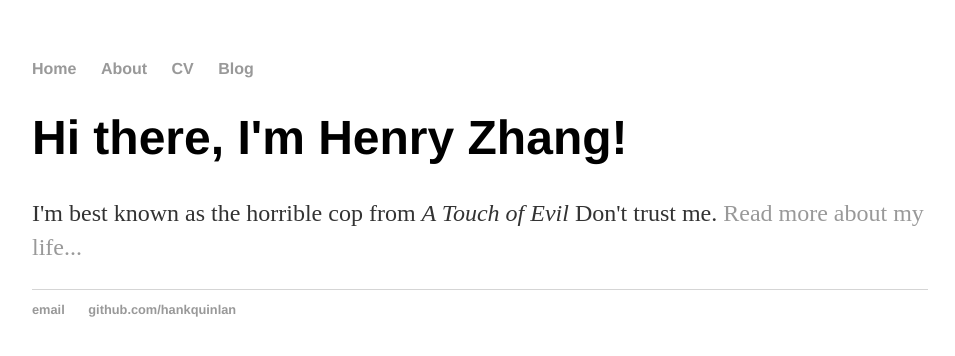
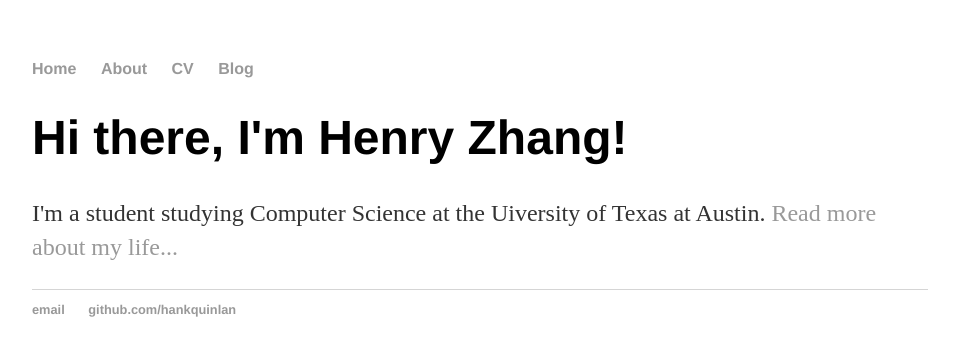
Before and after one commit to henry-zhang-exe/zhenr667.github.io, a Jekyll site: the page built from index.html, in a window 1280 px wide. Shown: the top 356 px of the page, without its empty margins (160-1115 px from the left). Built offline with Jekyll 4.4.1, drawn with Linux system fonts in a browser that asks for light colours.

Commit message:
Update index.html

```diff
--- a/index.html
+++ b/index.html
@@ -4,5 +4,5 @@ title: Henry Zhang
 ---
 <div class="blurb">
 	<h1>Hi there, I'm Henry Zhang!</h1>
-	<p>I'm best known as the horrible cop from <em>A Touch of Evil</em> Don't trust me. <a href="/about">Read more about my life...</a></p>
+	<p>I'm a student studying Computer Science at the Uiversity of Texas at Austin. <a href="/about">Read more about my life...</a></p>
 </div><!-- /.blurb -->
```
